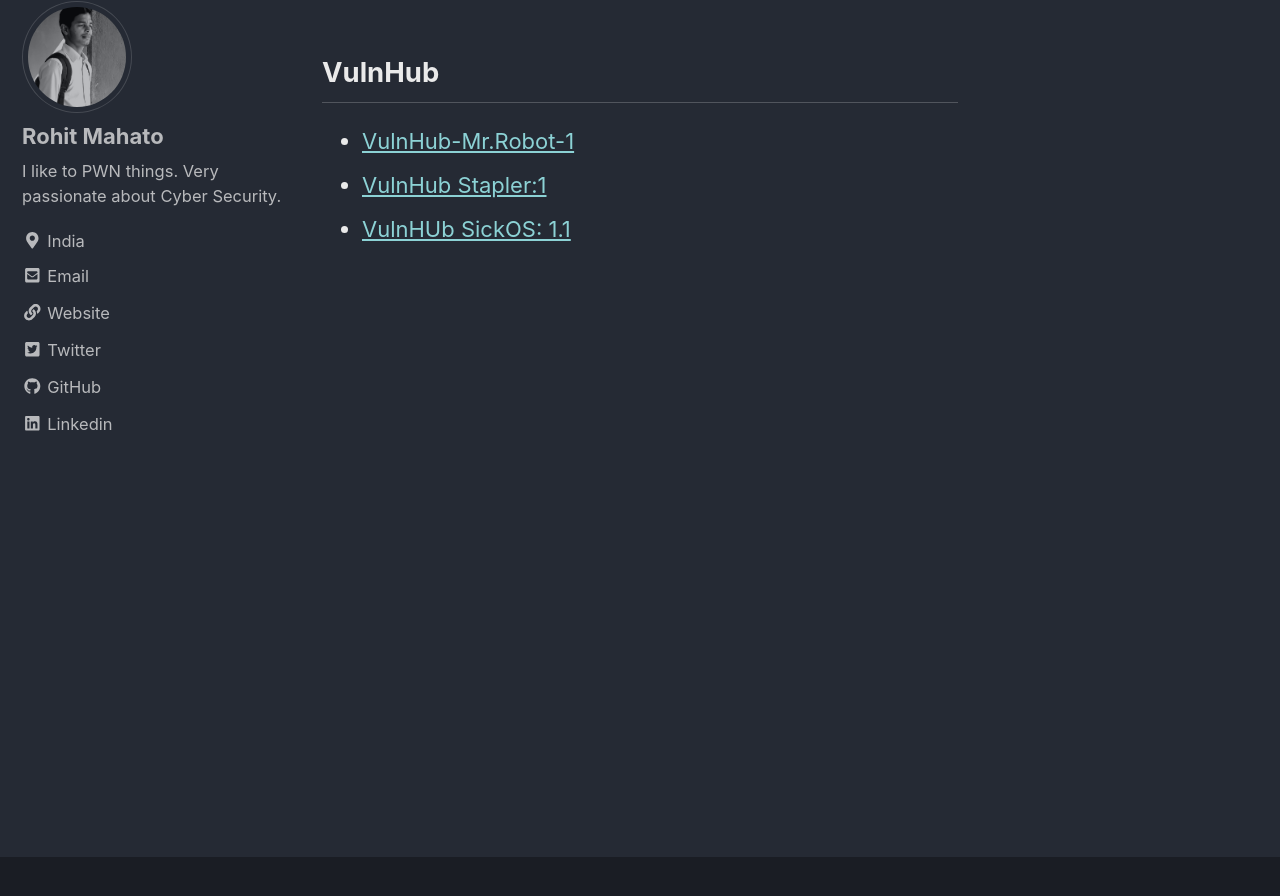
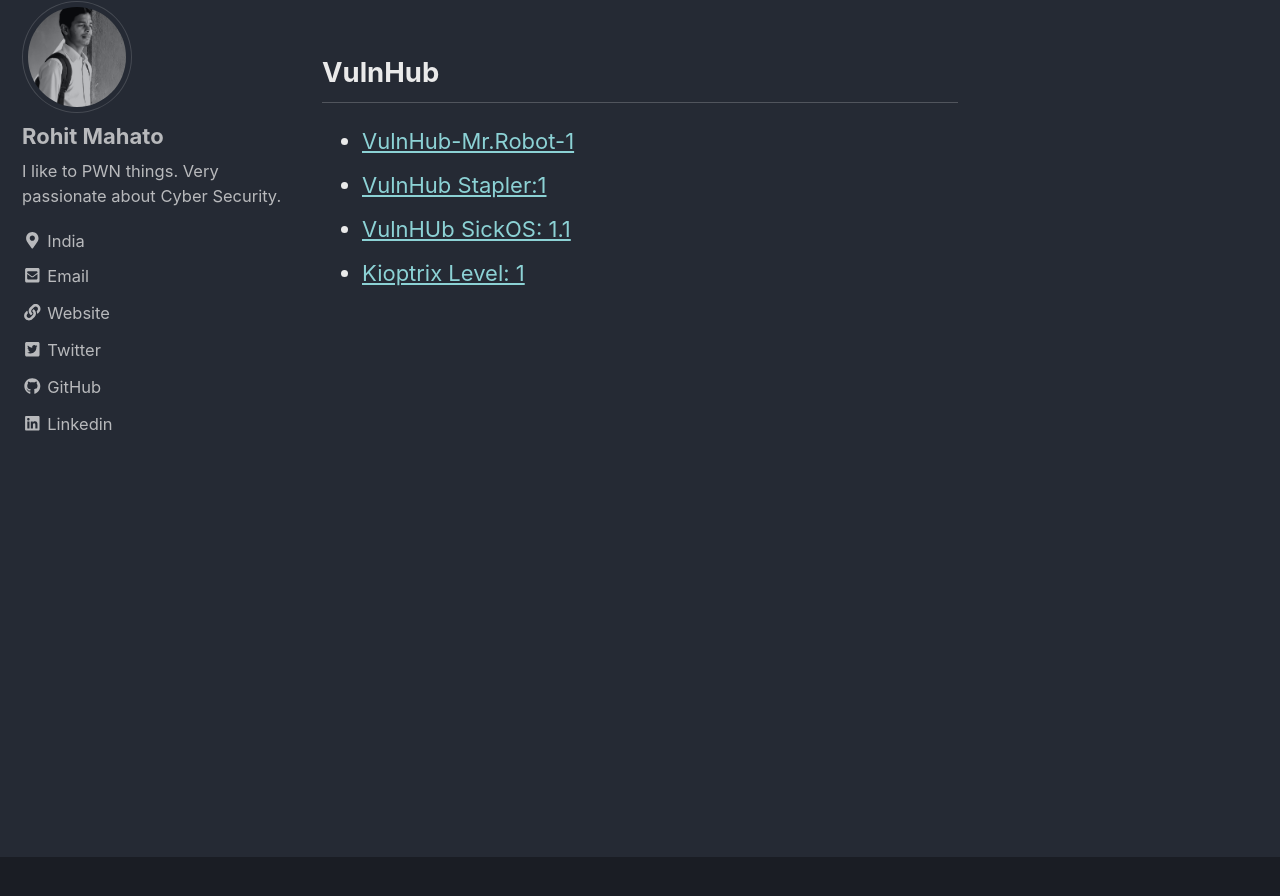
Before and after one commit to rkmsh/rkmsh.github.io, a Jekyll site: the page built from _pages/categories.md, in a window 1280 px wide and 900 px high, scrolled down 367 px. Shown: the top 896 px of the window. Built offline with Jekyll 4.4.1, drawn with Linux system fonts in a browser that asks for light colours; cached includes are drawn as plain includes.

Commit message:
Adding Kioptrix Level: 1 in the Category page

```diff
--- a/_pages/categories.md
+++ b/_pages/categories.md
@@ -13,4 +13,5 @@
   <li><a href="https://rkmsh.github.io/mr_robot1/">VulnHub-Mr.Robot-1</a></li>
   <li><a href="https://rkmsh.github.io/Stapler_1/">VulnHub Stapler:1</a></li>
   <li><a href="https://rkmsh.github.io/SickOS-1.1/">VulnHUb SickOS: 1.1</a></li>
+  <li><a href="https://rkmsh.github.io/Kioptrix_Level_1">Kioptrix Level: 1</a></li>
 </ul>
```
